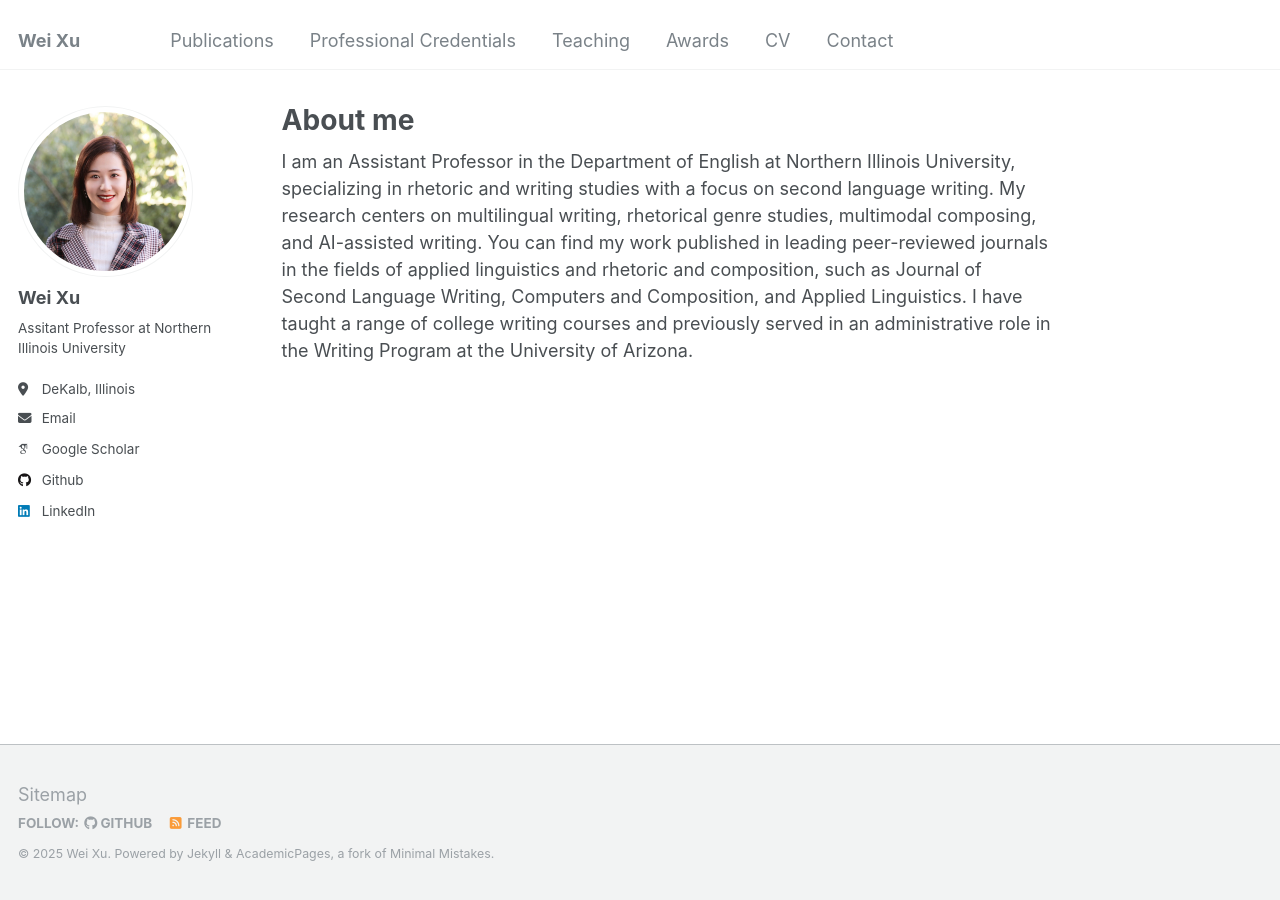
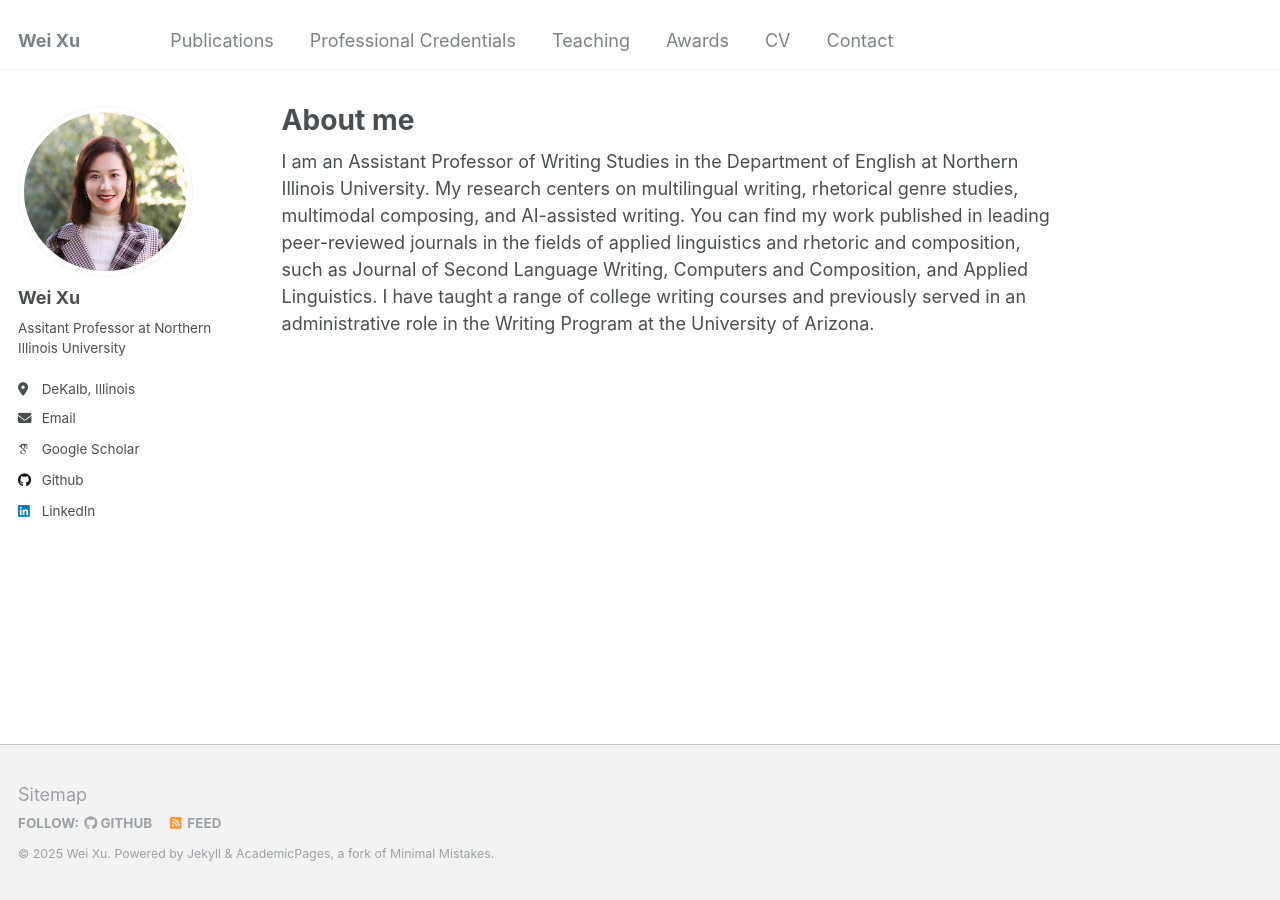
Before and after one commit to weixu-vivian/weixu-vivian.github.io, a Jekyll site: the page built from _pages/about.md, in a window 1280 px wide. Built offline with Jekyll 4.4.1, drawn with Linux system fonts in a browser that asks for light colours; some web fonts are replaced.

Commit message:
about.md

```diff
--- a/_pages/about.md
+++ b/_pages/about.md
@@ -8,4 +8,4 @@ redirect_from:
   - /about.html
 ---
 
-I am an Assistant Professor in the Department of English at Northern Illinois University, specializing in rhetoric and writing studies with a focus on second language writing. My research centers on multilingual writing, rhetorical genre studies, multimodal composing, and AI-assisted writing. You can find my work published in leading peer-reviewed journals in the fields of applied linguistics and rhetoric and composition, such as Journal of Second Language Writing, Computers and Composition, and Applied Linguistics. I have taught a range of college writing courses and previously served in an administrative role in the Writing Program at the University of Arizona.
+I am an Assistant Professor of Writing Studies in the Department of English at Northern Illinois University. My research centers on multilingual writing, rhetorical genre studies, multimodal composing, and AI-assisted writing. You can find my work published in leading peer-reviewed journals in the fields of applied linguistics and rhetoric and composition, such as Journal of Second Language Writing, Computers and Composition, and Applied Linguistics. I have taught a range of college writing courses and previously served in an administrative role in the Writing Program at the University of Arizona.
```
